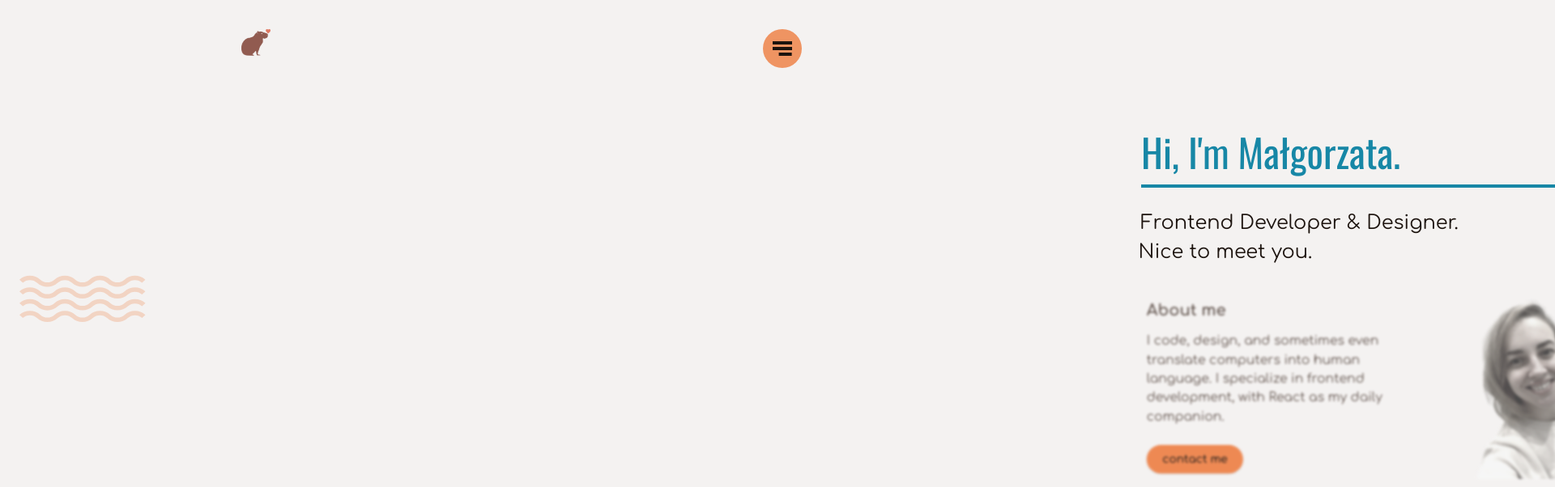
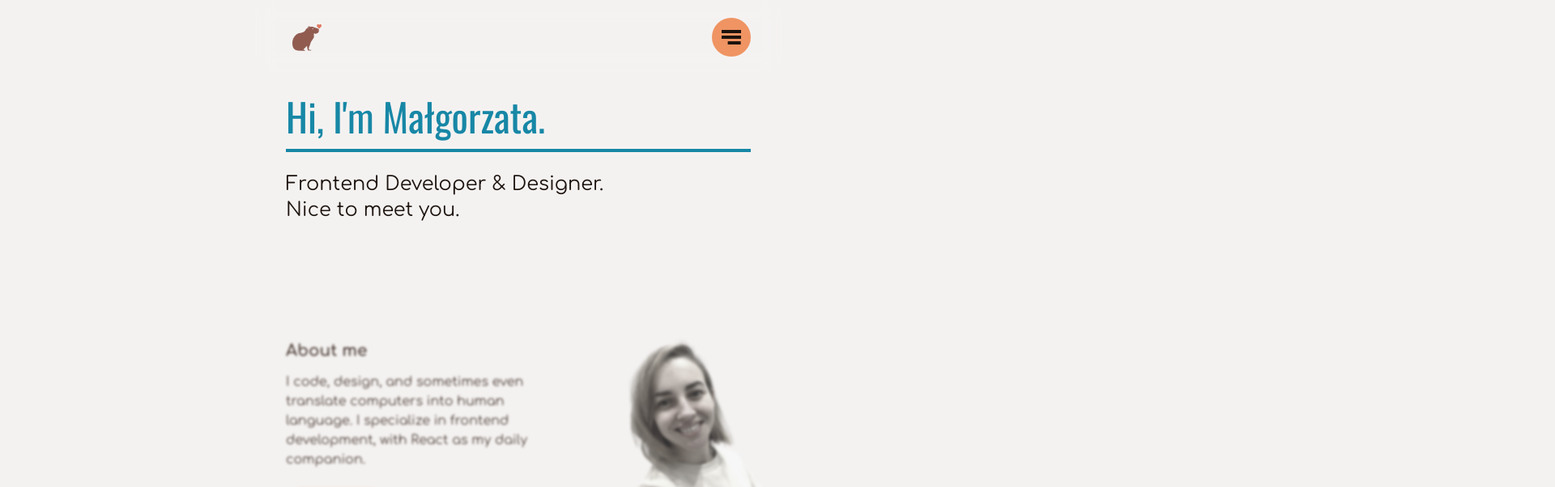
Before and after one commit to karibara/karibara-next-website, a Next.js app: page / in a window 1280 px wide. Shown: the top 602 px of the page at 81% size, 1920 px wide, since content can reach past the window. Built offline with nearby package versions, Linux system fonts and the light colour scheme; what tailwindcss-motion would draw is missing.

Commit message:
WIP: work on layout

```diff
--- a/src/app/page.tsx
+++ b/src/app/page.tsx
@@ -1,31 +1,30 @@
 import { AboutMe } from "@/components/sections/AboutMe";
 import { SocialMediaLinks } from "@/components/sections/SocialMediaLinks";
 import { WelcomeSection } from "@/components/sections/WelcomeSection";
-import { InfiniteHorizontalText } from "@/components/ui/InfiniteHorizontalText";
-import Image from "next/image";
+// import { InfiniteHorizontalText } from "@/components/ui/InfiniteHorizontalText";
+// import Image from "next/image";
 
 export default function Home() {
   return (
-    <div className=" grid grid-rows-[20px_1fr_20px] items-center justify-items-center min-h-screen p-8 pb-20 gap-16 sm:p-20 font-[family-name:var(--font-comfortaa-sans)]">
-      <main className="flex flex-col gap-8 row-start-2 items-center relative">
-        <div>
+    <div className="  pt-20 font-[family-name:var(--font-comfortaa-sans)]">
+      <main className="flex flex-col gap-16 items-center ">
         {/* HASH PATTERN */}
-          <Image
+        {/* <Image
             src="/hash-pattern.svg"
             alt="hash pattern"
             width={360}
             height={360}
             className="absolute top-20 -right-16 -z-10 "
-          />
+          /> */}
 
         {/* WAVE PATTERN */}
-          <Image
+        {/* <Image
             src="/waves.svg"
             alt="waves pattern"
             width={156}
             height={58}
             className="absolute top-[8rem] lg:top-[11em] scale-75 lg:scale-100 -left-14 -z-10 "
-          />
+          /> */}
 
         {/* WELCOME SECTION */}
         <WelcomeSection />
@@ -33,8 +32,8 @@ export default function Home() {
         {/* ABOUT ME */}
 
         <AboutMe />
-        </div>
-        <InfiniteHorizontalText text="Skills" className="-mx-8 sm:-mx-20" />
+
+        {/* <InfiniteHorizontalText text="Skills" className="-mx-8 sm:-mx-20" /> */}
 
         {/* SOCIAL MEDIA LINKS */}
         <SocialMediaLinks />
--- a/src/components/sections/AboutMe.tsx
+++ b/src/components/sections/AboutMe.tsx
@@ -7,7 +7,7 @@ import { motion } from "framer-motion";
 export const AboutMe: React.FC = () => {
   return (
     <motion.div
-      initial={{ scale: 0.8, opacity: 0, filter: "blur(15px)" }}
+      initial={{ scale: 1, opacity: 1, filter: "blur(15px)" }}
       whileInView={{ scale: 1, opacity: 1, filter: "blur(0px)" }}
       transition={{
         type: "spring",
@@ -17,7 +17,7 @@ export const AboutMe: React.FC = () => {
         delay: 4,
       }}
     >
-      <div className="relative perspective-[1200px] max-w-[654px] mx-auto">
+      <div className="relative max-w-[654px] mx-auto">
         <div className=" flex flex-col md:flex-row items-stretch  overflow-hidden">
           {/* text */}
           <div className="w-full md:w-2/3 px-6 py-4 md:px-10 md:pt-10 flex flex-col justify-center">
--- a/src/components/sections/WelcomeSection.tsx
+++ b/src/components/sections/WelcomeSection.tsx
@@ -10,9 +10,9 @@ const oswald = Oswald({
 
 export const WelcomeSection: React.FC = () => {
   return (
-    <div className="flex gap-1  flex-col text-blackKari px-6 md:px-10">
+    <div className=" text-blackKari w-full max-w-[654px] p-6 md:p-10">
       <motion.h1
-        initial={{ x: -500, opacity: 0, filter: "blur(15px)" }}
+        initial={{ x: -10, opacity: 0, filter: "blur(15px)" }}
         whileInView={{ x: 0, opacity: 1, filter: "blur(0px)" }}
         transition={{
           type: "spring",
@@ -26,7 +26,7 @@ export const WelcomeSection: React.FC = () => {
       </motion.h1>
 
       <motion.h2
-        initial={{ x: -300, opacity: 0, filter: "blur(15px)" }}
+        initial={{ x: -20, opacity: 0, filter: "blur(15px)" }}
         whileInView={{ x: 0, opacity: 1, filter: "blur(0px)" }}
         transition={{
           type: "spring",
@@ -40,9 +40,9 @@ export const WelcomeSection: React.FC = () => {
         Frontend Developer & Designer.
       </motion.h2>
       <motion.h2
-        initial={{ x: -300, opacity: 0, filter: "blur(15px)" }}
+        initial={{ x: -30, opacity: 0, filter: "blur(15px)" }}
         whileInView={{ x: 0, opacity: 1, filter: "blur(0px)" }}
-        // animate={{ x: 0, opacity: 1, filter: "blur(0px)" }}
+        animate={{ x: 0, opacity: 1, filter: "blur(0px)" }}
         transition={{
           type: "spring",
           stiffness: 80,
--- a/src/components/ui/Navbar.tsx
+++ b/src/components/ui/Navbar.tsx
@@ -26,8 +26,8 @@ export const Navbar: React.FC = () => {
 
   return (
     <>
-      <div className="fixed top-0 left-1/2 -translate-x-1/2 w-full max-w-[740px] z-50">
-        <div className="flex items-center justify-between py-5 px-5">
+      <div className="fixed top-0 left-1/2 -translate-x-1/2 w-full max-w-[654px] z-50 bg-grayKari/50 backdrop-blur-md">
+        <div className="flex items-center justify-between py-2 px-5 lg:py-5 lg:px-10">
           <Link href="#" className="p-2 ">
             <motion.div whileHover={{ scale: 1.15 }} whileTap={{ scale: 0.85 }}>
               <Image
@@ -41,7 +41,6 @@ export const Navbar: React.FC = () => {
 
           <AnimatedHamburgerButton
             onClick={() => setIsMenuOpen((isOpen) => !isOpen)}
-            className="mt-4"
           />
         </div>
       </div>
```
Lines whose indentation alone changed are shown as unchanged.
